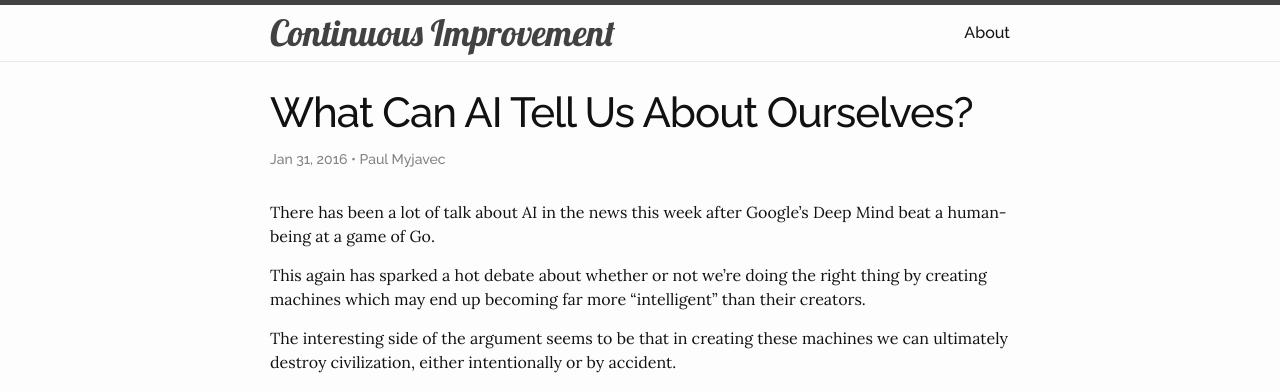
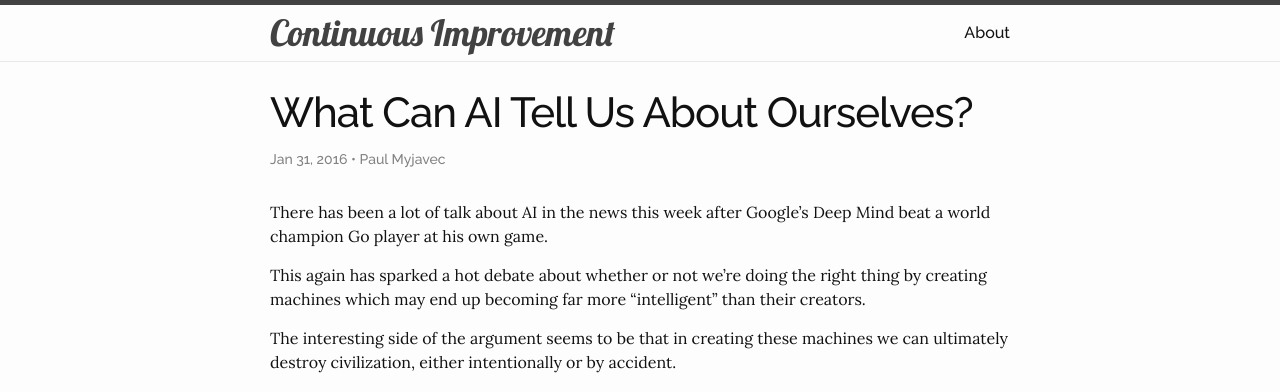
Before and after one commit to pmyjavec/pmyjavec.github.io, a Jekyll site: the page built from _posts/2016-01-31-what-can-AI-tell-us-about-ourselves.md, in a window 1280 px wide. Shown: the top 392 px of the page. Built offline with Jekyll 4.4.1, drawn with Linux system fonts in a browser that asks for light colours; comment, search, counter and statistics services are not loaded.

Commit message:
Update 2016-01-31-what-can-AI-tell-us-about-ourselves.md

```diff
--- a/_posts/2016-01-31-what-can-AI-tell-us-about-ourselves.md
+++ b/_posts/2016-01-31-what-can-AI-tell-us-about-ourselves.md
@@ -7,7 +7,7 @@ categories: philosophy
 author: "Paul Myjavec"
 ---
 
-There has been a lot of talk about AI in the news this week after Google's Deep Mind beat a human-being at a game of Go.
+There has been a lot of talk about AI in the news this week after Google's Deep Mind beat a world champion Go player at his own game.
 
 This again has sparked a hot debate about whether or not we're doing the right thing by creating machines which
 may end up becoming far more "intelligent" than their creators.
```
